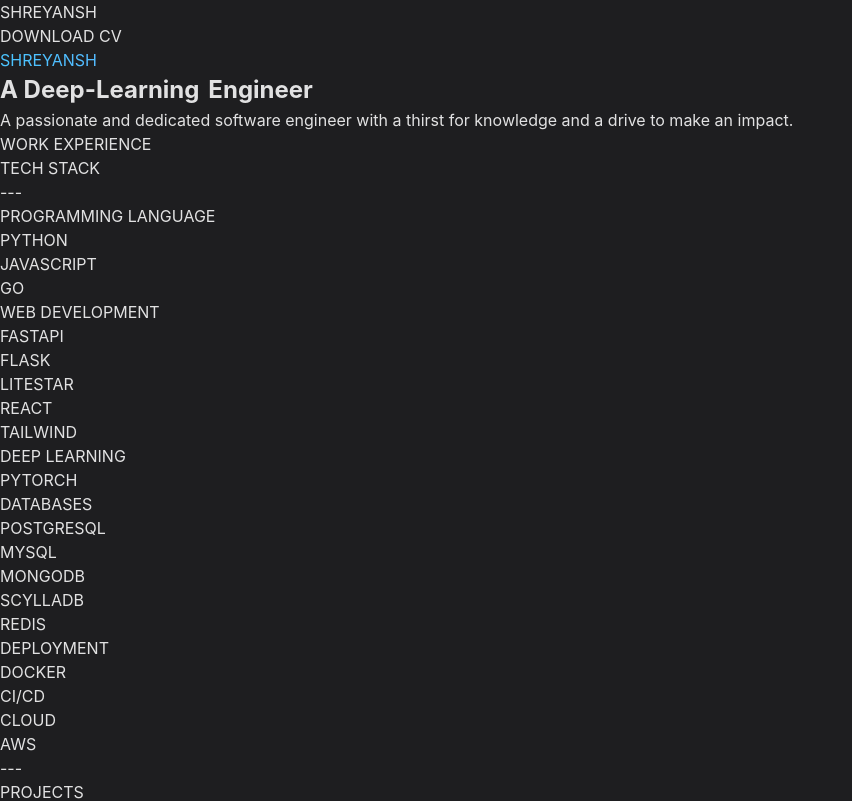
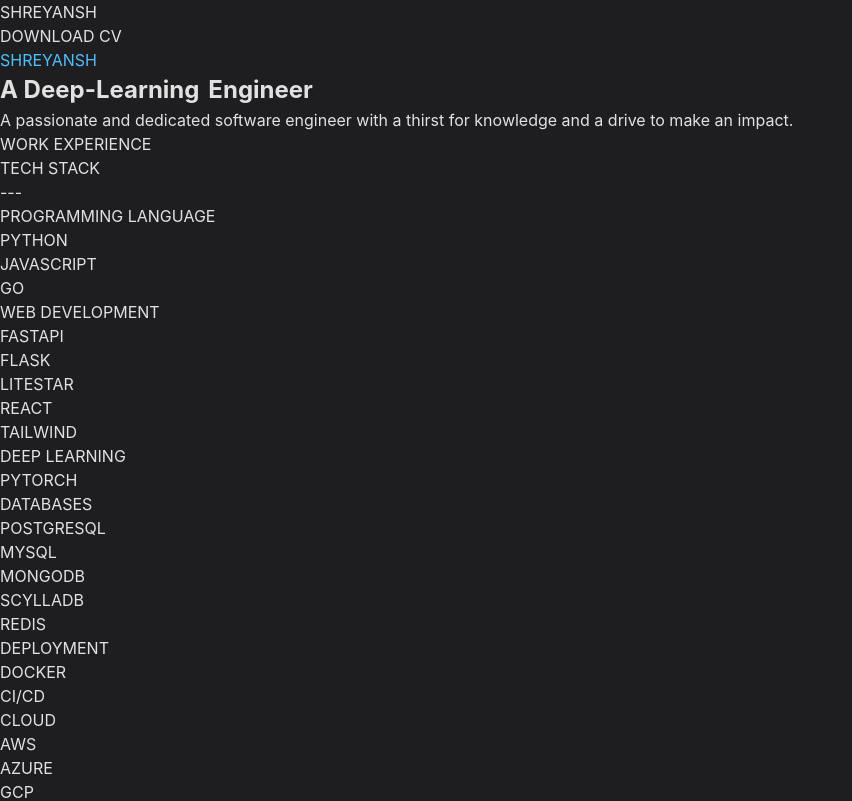
Before and after one commit to shregar1/portfolio, a React (Vite) app: page / in a window 1280 px wide. Shown: the top 801 px of the page, without its empty margins (0-852 px from the left). Built offline with nearby package versions, Linux system fonts and the light colour scheme.

Commit message:
intial setup

```diff
--- a/src/App.jsx
+++ b/src/App.jsx
@@ -53,7 +53,7 @@
     },
     {
       title: "CLOUD",
-      technologies: ["AWS"],
+      technologies: ["AWS", "AZURE", "GCP"],
     },
   ];
   return (
```
